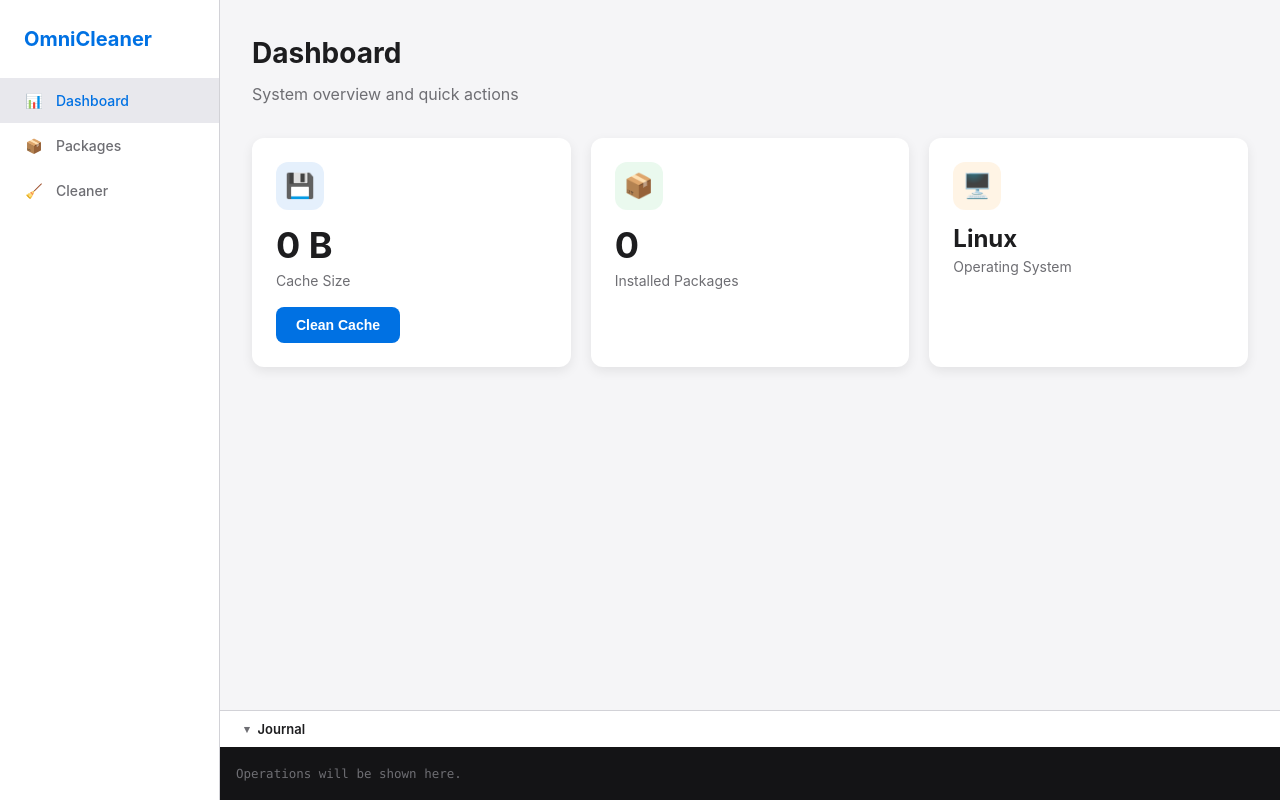
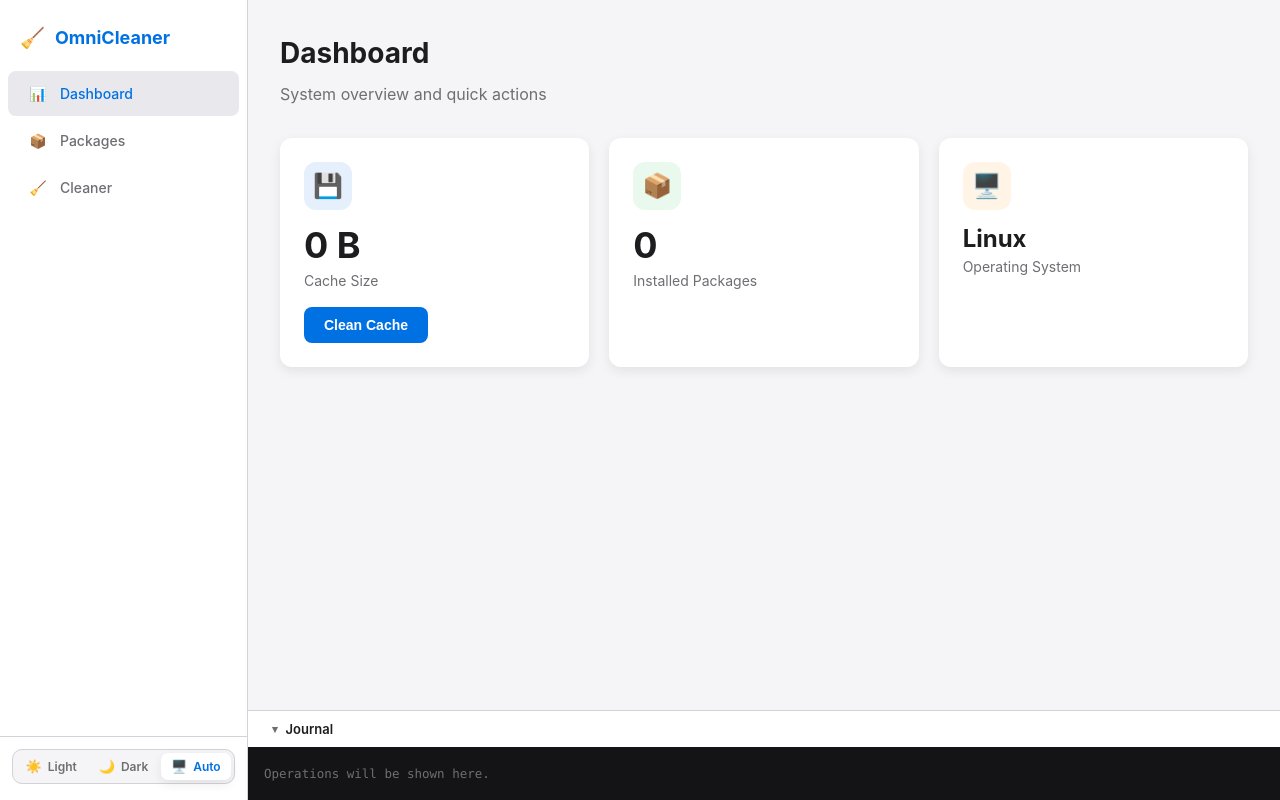
Before and after one commit to AndreyMur/MCleaner, a React (Vite) app in the folder src/frontend/: page /dashboard in a window 1280 px wide. Built offline with nearby package versions, Linux system fonts and the light colour scheme.

Commit message:
feat(frontend): light/dark theme with system auto-switch (closes #36)

```diff
--- a/src/frontend/index.html
+++ b/src/frontend/index.html
@@ -5,6 +5,22 @@
     <link rel="icon" type="image/svg+xml" href="/vite.svg" />
     <meta name="viewport" content="width=device-width, initial-scale=1.0" />
     <title>OmniCleaner</title>
+    <script>
+      (function () {
+        try {
+          var stored = localStorage.getItem("omnicleaner.theme");
+          var preference =
+            stored === "light" || stored === "dark" ? stored : "system";
+          var dark =
+            preference === "dark" ||
+            (preference === "system" &&
+              window.matchMedia("(prefers-color-scheme: dark)").matches);
+          document.documentElement.dataset.theme = dark ? "dark" : "light";
+        } catch (e) {
+          document.documentElement.dataset.theme = "light";
+        }
+      })();
+    </script>
   </head>
   <body>
     <div id="root"></div>
--- a/src/frontend/src/components/Layout.tsx
+++ b/src/frontend/src/components/Layout.tsx
@@ -1,34 +1,44 @@
 import { NavLink, Outlet } from "react-router-dom";
 import JournalPanel from "./JournalPanel";
+import ThemeToggle from "./ThemeToggle";
+
+const NAV_ITEMS = [
+  { to: "/dashboard", icon: "📊", label: "Dashboard" },
+  { to: "/packages", icon: "📦", label: "Packages" },
+  { to: "/cleaner", icon: "🧹", label: "Cleaner" },
+];
 
 const Layout = () => {
   return (
     <div className="app-layout">
       <aside className="sidebar">
-        <div className="sidebar-logo">OmniCleaner</div>
-        <nav>
-          <NavLink
-            to="/dashboard"
-            className={({ isActive }) => (isActive ? "nav-item active" : "nav-item")}
-          >
-            <span className="nav-icon">📊</span>
-            Dashboard
-          </NavLink>
-          <NavLink
-            to="/packages"
-            className={({ isActive }) => (isActive ? "nav-item active" : "nav-item")}
-          >
-            <span className="nav-icon">📦</span>
-            Packages
-          </NavLink>
-          <NavLink
-            to="/cleaner"
-            className={({ isActive }) => (isActive ? "nav-item active" : "nav-item")}
-          >
-            <span className="nav-icon">🧹</span>
-            Cleaner
-          </NavLink>
-        </nav>
+        <div className="sidebar-body">
+          <div className="sidebar-logo">
+            <span className="sidebar-logo-mark" aria-hidden="true">
+              🧹
+            </span>
+            <span className="sidebar-brand">OmniCleaner</span>
+          </div>
+          <nav className="sidebar-nav">
+            {NAV_ITEMS.map((item) => (
+              <NavLink
+                key={item.to}
+                to={item.to}
+                className={({ isActive }) =>
+                  isActive ? "nav-item active" : "nav-item"
+                }
+              >
+                <span className="nav-icon" aria-hidden="true">
+                  {item.icon}
+                </span>
+                <span className="nav-label">{item.label}</span>
+              </NavLink>
+            ))}
+          </nav>
+        </div>
+        <div className="sidebar-footer">
+          <ThemeToggle />
+        </div>
       </aside>
       <div className="app-content">
         <main className="main-content">
--- /dev/null
+++ b/src/frontend/src/components/ThemeToggle.tsx
@@ -0,0 +1,40 @@
+import { useTheme, type ThemePreference } from "../context/ThemeContext";
+
+const OPTIONS: { value: ThemePreference; label: string; icon: string }[] = [
+  { value: "light", label: "Light", icon: "☀️" },
+  { value: "dark", label: "Dark", icon: "🌙" },
+  { value: "system", label: "Auto", icon: "🖥️" },
+];
+
+const ThemeToggle = () => {
+  const { preference, setPreference } = useTheme();
+
+  return (
+    <div
+      className="theme-toggle"
+      role="group"
+      aria-label="Color theme"
+      data-testid="theme-toggle"
+    >
+      {OPTIONS.map((option) => (
+        <button
+          key={option.value}
+          type="button"
+          className="theme-option"
+          aria-pressed={preference === option.value}
+          aria-label={`${option.label} theme`}
+          title={`${option.label} theme`}
+          data-testid={`theme-${option.value}`}
+          onClick={() => setPreference(option.value)}
+        >
+          <span className="theme-option-icon" aria-hidden="true">
+            {option.icon}
+          </span>
+          <span className="theme-option-text">{option.label}</span>
+        </button>
+      ))}
+    </div>
+  );
+};
+
+export default ThemeToggle;
--- /dev/null
+++ b/src/frontend/src/context/ThemeContext.tsx
@@ -0,0 +1,90 @@
+import {
+  createContext,
+  useCallback,
+  useContext,
+  useEffect,
+  useMemo,
+  useState,
+  type ReactNode,
+} from "react";
+
+export type ThemePreference = "system" | "light" | "dark";
+export type ResolvedTheme = "light" | "dark";
+
+interface ThemeContextValue {
+  preference: ThemePreference;
+  resolvedTheme: ResolvedTheme;
+  setPreference: (preference: ThemePreference) => void;
+}
+
+const STORAGE_KEY = "omnicleaner.theme";
+
+const ThemeContext = createContext<ThemeContextValue | null>(null);
+
+function readStoredPreference(): ThemePreference {
+  const stored = window.localStorage.getItem(STORAGE_KEY);
+  return stored === "light" || stored === "dark" ? stored : "system";
+}
+
+function readSystemTheme(): ResolvedTheme {
+  return window.matchMedia("(prefers-color-scheme: dark)").matches
+    ? "dark"
+    : "light";
+}
+
+export const ThemeProvider = ({ children }: { children: ReactNode }) => {
+  const [preference, setPreference] = useState<ThemePreference>(readStoredPreference);
+  const [systemTheme, setSystemTheme] = useState<ResolvedTheme>(readSystemTheme);
+
+  useEffect(() => {
+    const mediaQuery = window.matchMedia("(prefers-color-scheme: dark)");
+    const onChange = (event: MediaQueryListEvent) => {
+      setSystemTheme(event.matches ? "dark" : "light");
+    };
+    if (typeof mediaQuery.addEventListener === "function") {
+      mediaQuery.addEventListener("change", onChange);
+    } else {
+      mediaQuery.addListener(onChange);
+    }
+    return () => {
+      if (typeof mediaQuery.removeEventListener === "function") {
+        mediaQuery.removeEventListener("change", onChange);
+      } else {
+        mediaQuery.removeListener(onChange);
+      }
+    };
+  }, []);
+
+  const resolvedTheme: ResolvedTheme =
+    preference === "system" ? systemTheme : preference;
+
+  useEffect(() => {
+    const root = document.documentElement;
+    root.dataset.theme = resolvedTheme;
+    root.style.colorScheme = resolvedTheme;
+    window.localStorage.setItem(STORAGE_KEY, preference);
+  }, [preference, resolvedTheme]);
+
+  const updatePreference = useCallback((next: ThemePreference) => {
+    setPreference(next);
+  }, []);
+
+  const value = useMemo(
+    () => ({
+      preference,
+      resolvedTheme,
+      setPreference: updatePreference,
+    }),
+    [preference, resolvedTheme, updatePreference]
+  );
+
+  return <ThemeContext.Provider value={value}>{children}</ThemeContext.Provider>;
+};
+
+export const useTheme = (): ThemeContextValue => {
+  const context = useContext(ThemeContext);
+  if (!context) {
+    throw new Error("useTheme must be used within a ThemeProvider");
+  }
+  return context;
+};
--- a/src/frontend/src/styles.css
+++ b/src/frontend/src/styles.css
@@ -1,7 +1,9 @@
 :root {
+  color-scheme: light;
   --bg-primary: #ffffff;
   --bg-secondary: #f5f5f7;
   --bg-tertiary: #e8e8ed;
+  --bg-hover: rgba(0, 0, 0, 0.04);
   --text-primary: #1d1d1f;
   --text-secondary: #6e6e73;
   --accent: #0071e3;
@@ -12,18 +14,27 @@
   --danger: #ff3b30;
   --shadow: 0 4px 12px rgba(0, 0, 0, 0.08);
   --radius: 12px;
+  --overlay: rgba(0, 0, 0, 0.45);
+  --modal-shadow: 0 12px 48px rgba(0, 0, 0, 0.25);
 }
 
-@media (prefers-color-scheme: dark) {
-  :root {
+:root[data-theme="dark"] {
+  color-scheme: dark;
   --bg-primary: #1d1d1f;
   --bg-secondary: #2d2d2f;
   --bg-tertiary: #3d3d3f;
+  --bg-hover: rgba(255, 255, 255, 0.06);
   --text-primary: #f5f5f7;
   --text-secondary: #a1a1a6;
+  --accent: #0a84ff;
+  --accent-hover: #409cff;
   --border: #48484a;
+  --success: #32d74b;
+  --warning: #ff9f0a;
+  --danger: #ff453a;
   --shadow: 0 4px 12px rgba(0, 0, 0, 0.3);
-  }
+  --overlay: rgba(0, 0, 0, 0.6);
+  --modal-shadow: 0 12px 48px rgba(0, 0, 0, 0.5);
 }
 
 * {
@@ -39,6 +50,7 @@ body {
   color: var(--text-primary);
   line-height: 1.5;
   -webkit-font-smoothing: antialiased;
+  transition: background-color 0.2s ease, color 0.2s ease;
 }
 
 .app-layout {
@@ -48,29 +60,61 @@ body {
 }
 
 .sidebar {
-  width: 220px;
+  width: 248px;
   background-color: var(--bg-primary);
   border-right: 1px solid var(--border);
   display: flex;
   flex-direction: column;
-  padding: 16px 0;
+  padding: 12px 0;
+  transition: background-color 0.2s ease, border-color 0.2s ease;
+}
+
+.sidebar-body {
+  display: flex;
+  flex-direction: column;
+  min-height: 0;
 }
 
 .sidebar-logo {
-  padding: 8px 24px 24px;
-  font-size: 20px;
+  display: flex;
+  align-items: center;
+  gap: 10px;
+  padding: 12px 20px 20px;
+  font-size: 18px;
   font-weight: 700;
   color: var(--accent);
+  white-space: nowrap;
+}
+
+.sidebar-logo-mark {
+  font-size: 20px;
+  line-height: 1;
+}
+
+.sidebar-nav {
+  display: flex;
+  flex-direction: column;
+}
+
+.sidebar-footer {
+  margin-top: auto;
+  padding: 12px 12px 4px;
+  border-top: 1px solid var(--border);
+  display: flex;
+  flex-direction: column;
+  gap: 8px;
 }
 
 .nav-item {
   display: flex;
   align-items: center;
   gap: 12px;
-  padding: 12px 24px;
+  padding: 12px 20px;
+  margin: 0 8px 2px;
+  border-radius: 8px;
   color: var(--text-secondary);
   text-decoration: none;
-  transition: all 0.2s ease;
+  transition: background-color 0.18s ease, color 0.18s ease;
   font-size: 14px;
   font-weight: 500;
 }
@@ -83,6 +127,65 @@ body {
 .nav-item.active {
   background-color: var(--bg-tertiary);
   color: var(--accent);
+}
+
+.nav-item:active {
+  transform: scale(0.98);
+}
+
+.nav-label {
+  white-space: nowrap;
+}
+
+/* Theme toggle */
+
+.theme-toggle {
+  display: flex;
+  gap: 2px;
+  padding: 3px;
+  border: 1px solid var(--border);
+  border-radius: 10px;
+  background-color: var(--bg-secondary);
+}
+
+.theme-option {
+  flex: 1;
+  display: flex;
+  align-items: center;
+  justify-content: center;
+  gap: 6px;
+  min-width: 0;
+  padding: 6px 8px;
+  border: none;
+  border-radius: 7px;
+  background: transparent;
+  color: var(--text-secondary);
+  font-family: inherit;
+  font-size: 12px;
+  font-weight: 600;
+  cursor: pointer;
+  white-space: nowrap;
+  transition: background-color 0.18s ease, color 0.18s ease,
+    box-shadow 0.18s ease;
+}
+
+.theme-option:hover {
+  color: var(--text-primary);
+}
+
+.theme-option:active {
+  transform: scale(0.96);
+}
+
+.theme-option[aria-pressed="true"] {
+  background-color: var(--bg-primary);
+  color: var(--accent);
+  box-shadow: var(--shadow);
+}
+
+.theme-option-icon {
+  font-size: 13px;
+  line-height: 1;
 }
 
 .nav-icon {
@@ -131,7 +234,8 @@ body {
   border-radius: var(--radius);
   padding: 24px;
   box-shadow: var(--shadow);
-  transition: transform 0.2s ease, box-shadow 0.2s ease;
+  transition: background-color 0.2s ease, transform 0.2s ease,
+    box-shadow 0.2s ease;
 }
 
 .stat-card:hover {
@@ -360,6 +464,7 @@ body {
   box-shadow: var(--shadow);
   overflow: hidden;
   margin-bottom: 20px;
+  transition: background-color 0.2s ease, border-color 0.2s ease;
 }
 
 .pkg-table {
@@ -897,6 +1002,7 @@ body {
   display: flex;
   flex-direction: column;
   gap: 16px;
+  transition: background-color 0.2s ease;
 }
 
 .cleaner-card-header {
```
Also changed, not shown: src/frontend/src/App.tsx (+5 -2 lines). Lines whose indentation alone changed are shown as unchanged.
